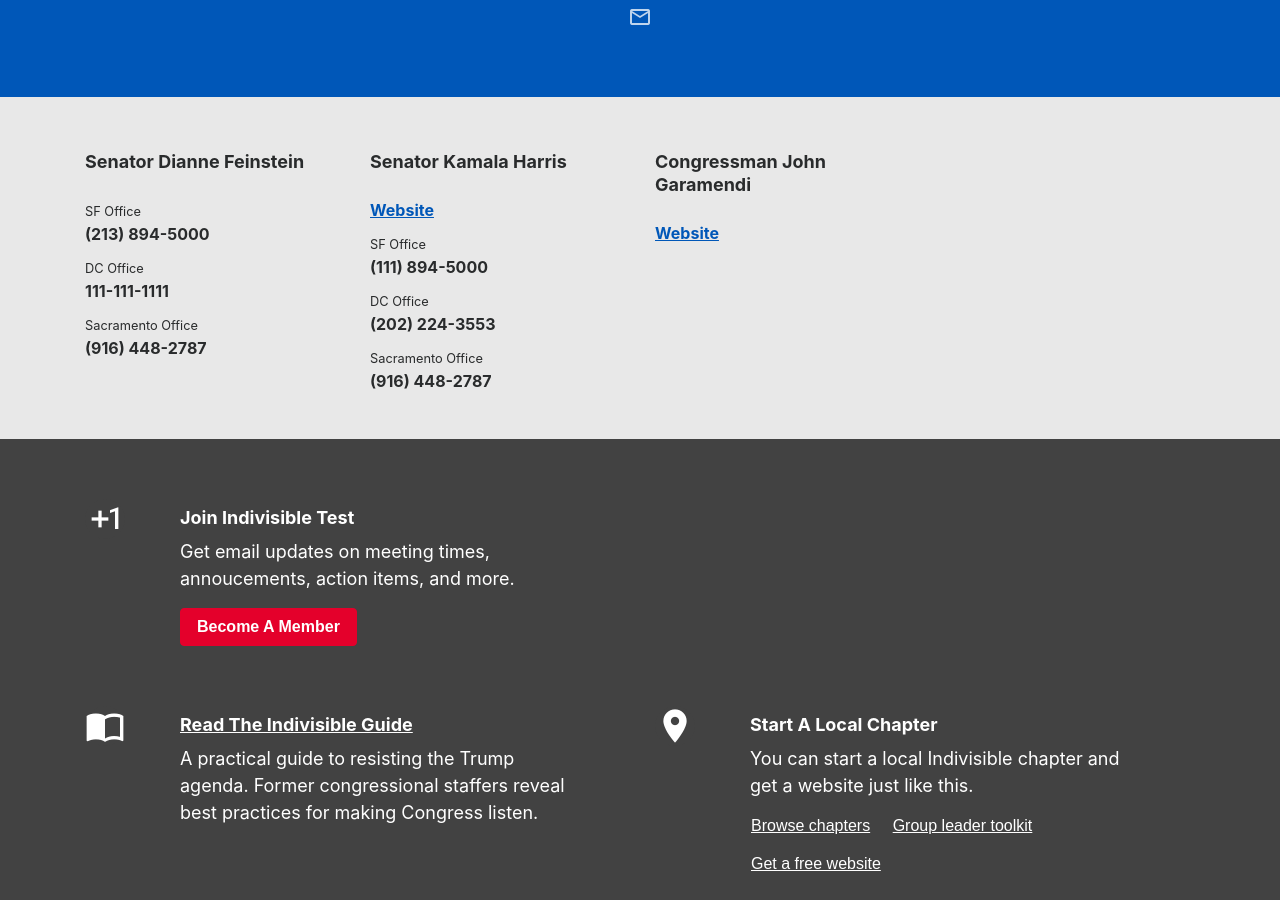
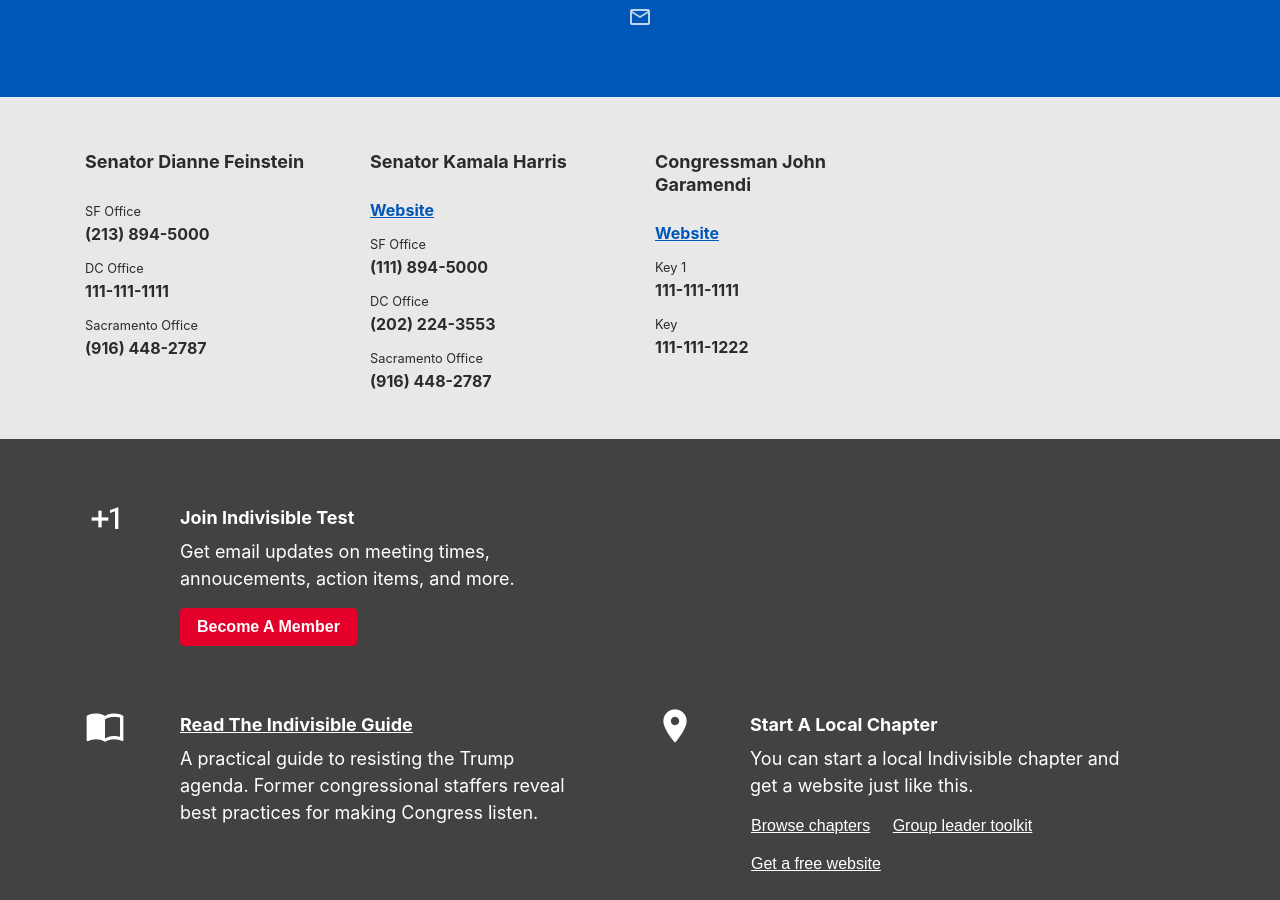
Before and after one commit to IndivisibleTemplate/BasicTemplate, a Jekyll site: the page built from index.html, in a window 1280 px wide and 900 px high, scrolled down 1592 px. Built offline with Jekyll 4.4.1, drawn with Linux system fonts in a browser that asks for light colours; nearby versions of some CDN libraries; the list of posts is cut into pages by our own code; comment, search, counter and statistics services are not loaded.

Commit message:
Updated John Garamendi

```diff
--- a/_representatives/john-garamendi.markdown
+++ b/_representatives/john-garamendi.markdown
@@ -3,8 +3,8 @@
 date: 2017-04-05 09:21:00 Z
 main-image: "/uploads/hehe.png"
 phone-numbers:
-- Key 1: 111-111-1111
-  Key: 111-111-1111
+  Key 1: 111-111-1111
+  Key: 111-111-1222
 website: http://garamendi.house.gov/
 ---
 
```
